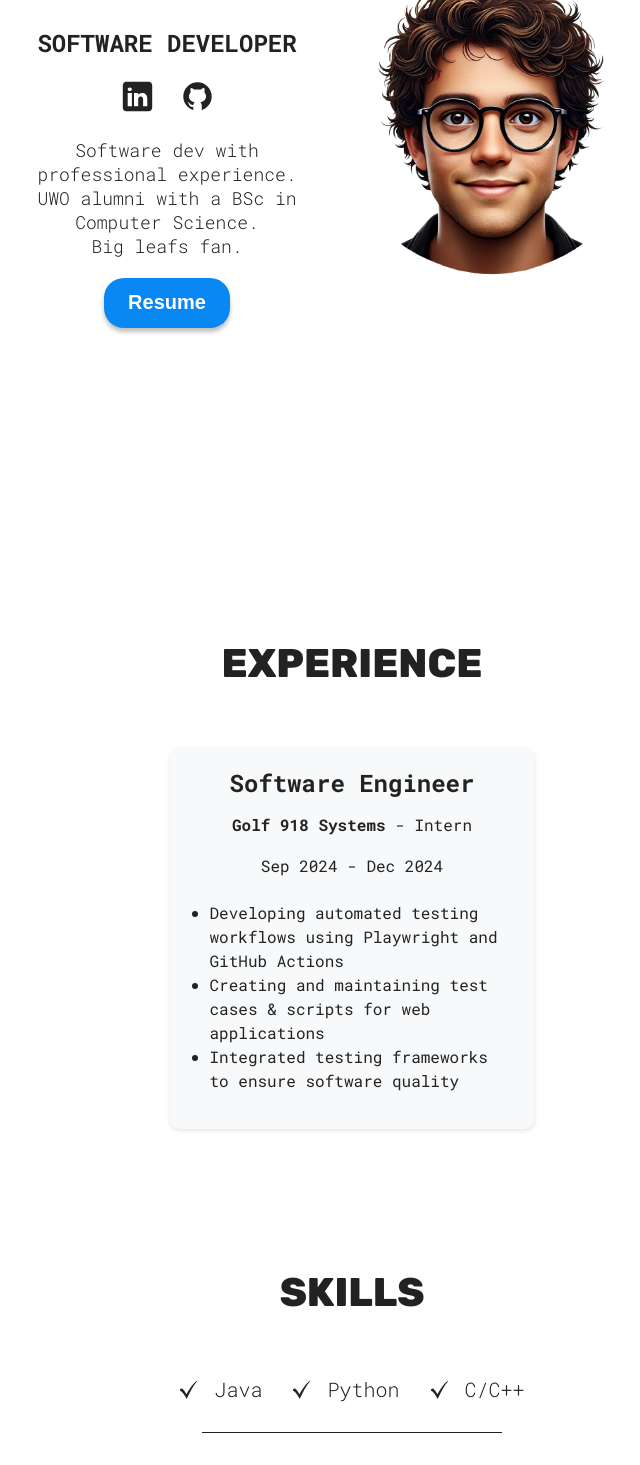
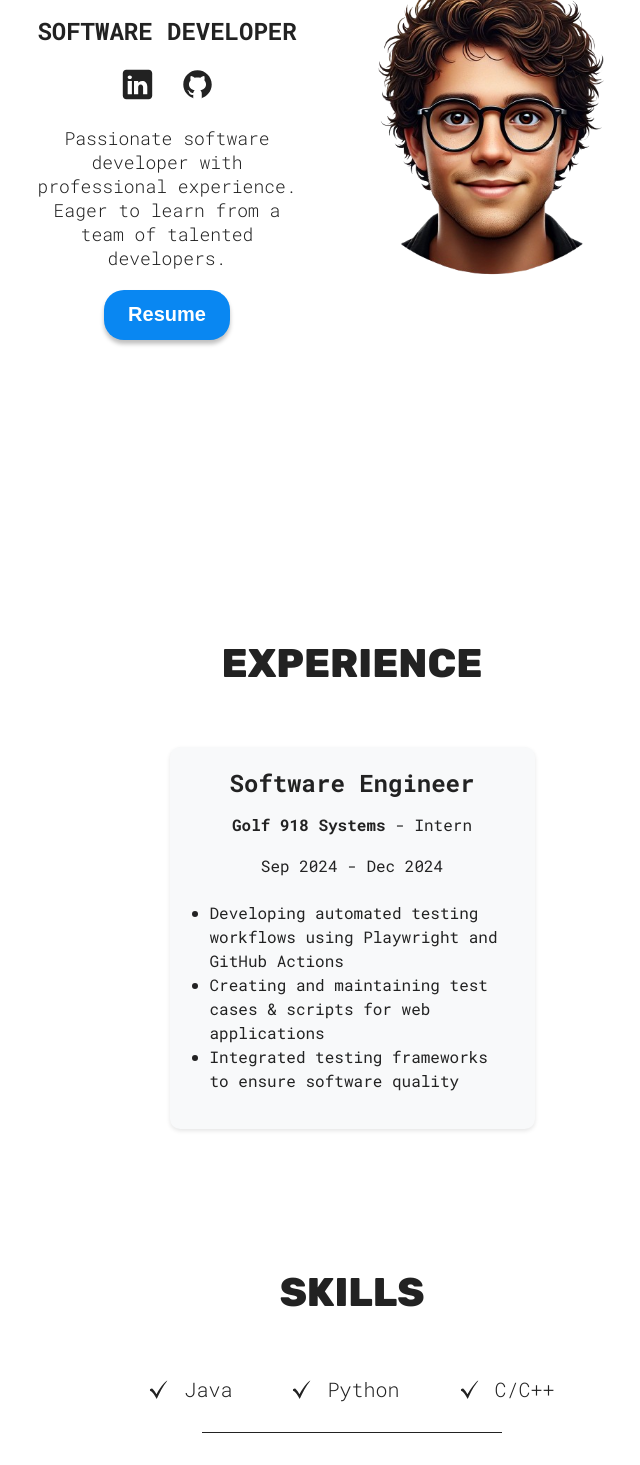
Before and after one commit to Hirbod03/PersonalWebsite, a React (Vite) app: page / in a window 1280 px wide. Shown: the part 280-1745 px from the top of the page, without its empty margins (288-928 px from the left). Built offline with nearby package versions, Linux system fonts and the light colour scheme.

Commit message:
update Hero section description and enhance button styles; adjust skill list gap

```diff
--- a/src/sections/Hero/Hero.jsx
+++ b/src/sections/Hero/Hero.jsx
@@ -44,9 +44,8 @@ function Hero() {
                     </a>
                 </span>
                 <p className={styles.description}>
-                Software dev with professional experience.
-                <br></br>UWO alumni with a BSc in Computer Science.
-                <br></br>Big leafs fan.
+                    Passionate software developer with professional experience.
+                    Eager to learn from a team of talented developers.
                 </p>
                 <a href={CV} download>
                     <button className="hover">
--- a/src/sections/Hero/HeroStyles.module.css
+++ b/src/sections/Hero/HeroStyles.module.css
@@ -52,7 +52,9 @@
     }
 
     button:hover {
-        transform:scale(1.05);
+        transform: scale(1.05);
+        background-color: black;
+        color: white;
     }
 
     button:active {
--- a/src/sections/Skills/SkillsStyles.module.css
+++ b/src/sections/Skills/SkillsStyles.module.css
@@ -36,7 +36,7 @@ hr {
 @media (width >= 800px) {
   .skillList {
     max-width: fit-content;
-    gap: 30px;
+    gap: 60px;
 
     p {
       font-size: 20px;
```
